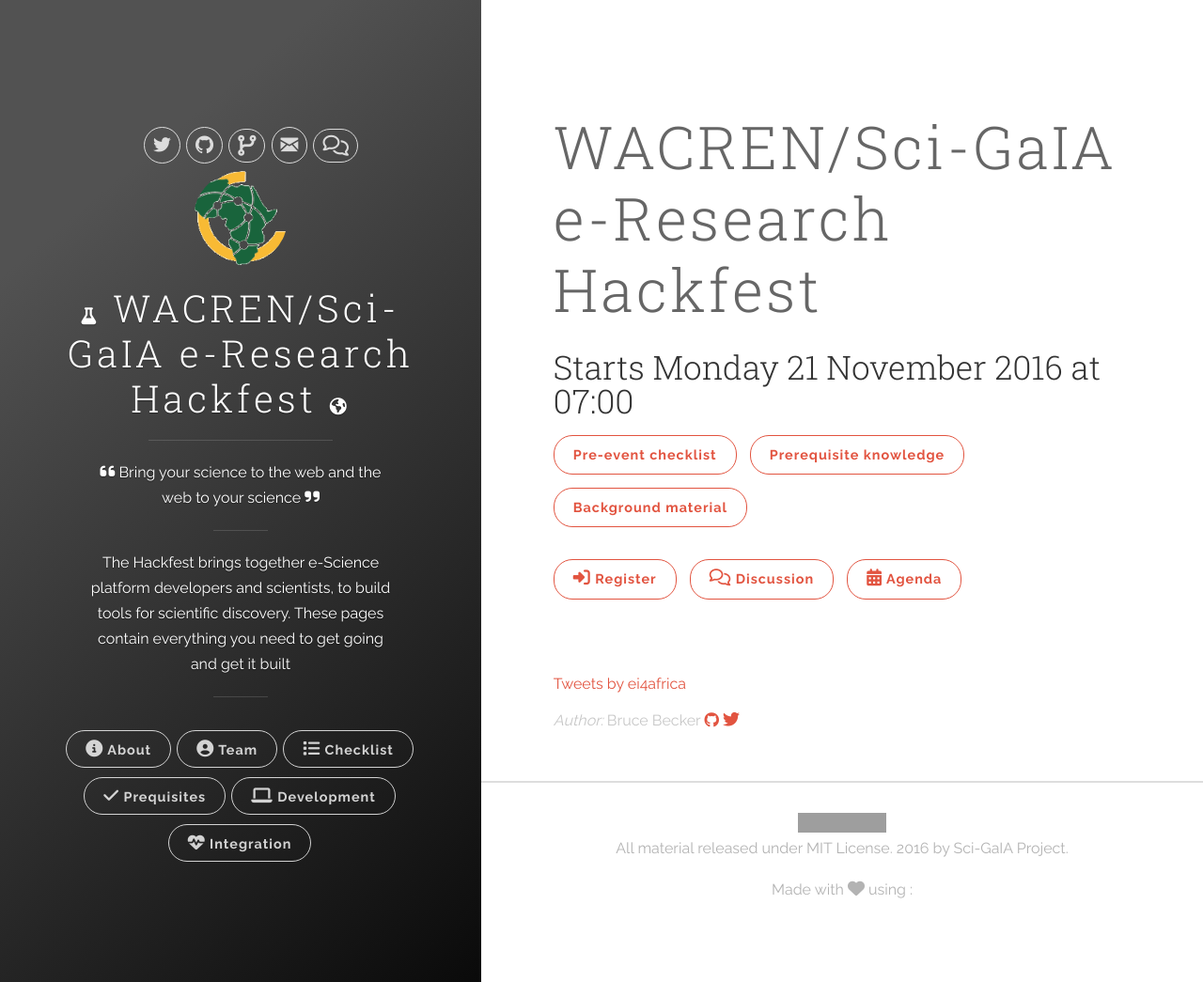
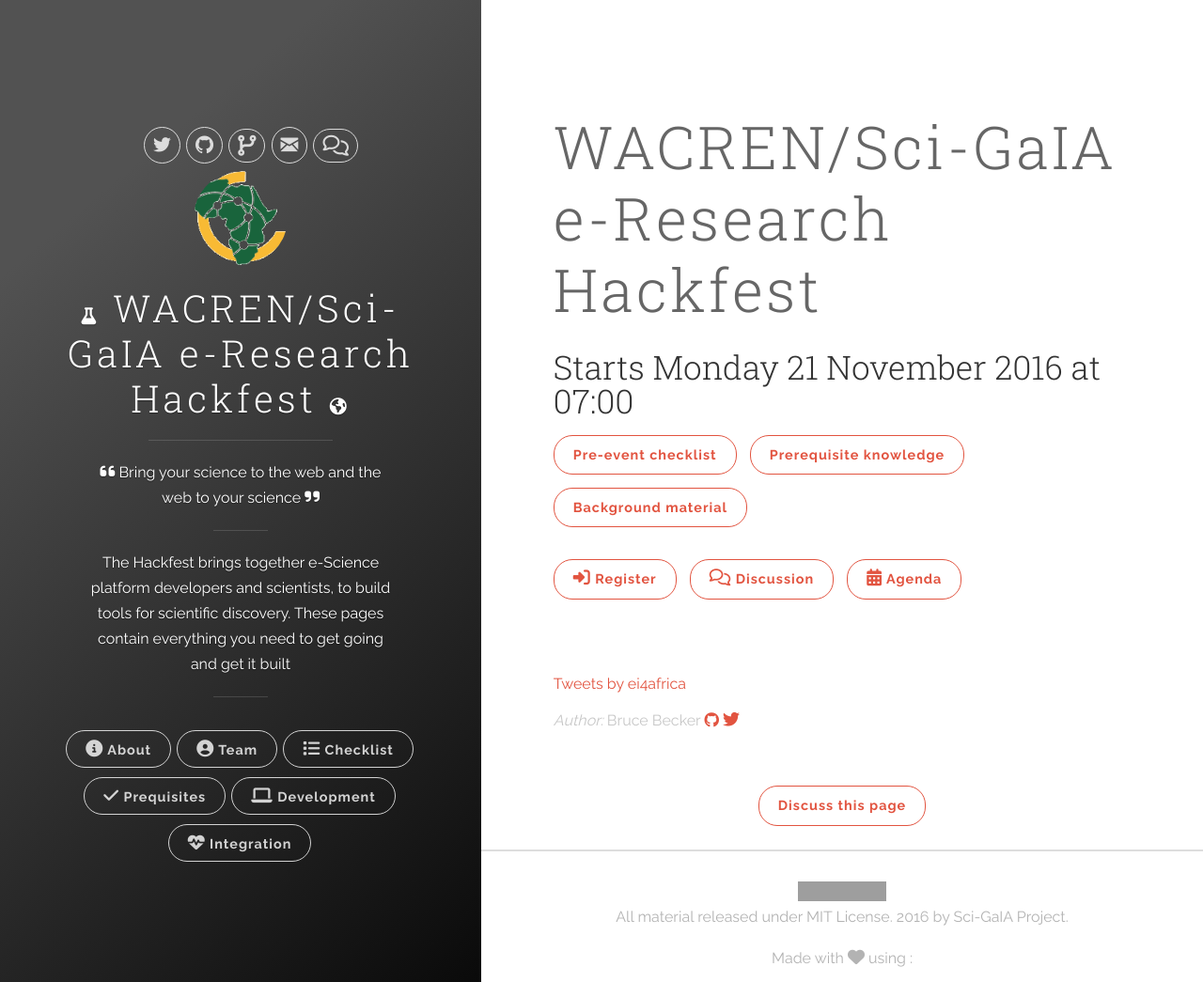
Before and after one commit to kodion/hackfest-site, a Jekyll site: the page built from index.html, in a window 1280 px wide and 1045 px high. Shown: the whole window at 94% size. Built offline with Jekyll 4.4.1, drawn with Linux system fonts in a browser that asks for light colours; nearby versions of some CDN libraries; the list of posts is cut into pages by our own code; comment, search, counter and statistics services are not loaded; grey boxes are pictures that could not be loaded.

Commit message:
Added a discuss button to the page footer

```diff
--- a/_includes/footer.html
+++ b/_includes/footer.html
@@ -1,3 +1,6 @@
+<span class="text-info"><p class="text-center">
+<a href="http://discourse.sci-gaia.eu/" class="btn">Discuss this page</a></span>
+</p>
 <footer class="footer">
   <span class="footer__copyright text-center"><a href="http://opensource.org/licenses/MIT"><img src="https://img.shields.io/badge/license-MIT-green.svg?style=flat-square" style="height: 1.3em;" title="The MIT License" alt="The MIT License" /></a>
     <p class="text-center">
```
